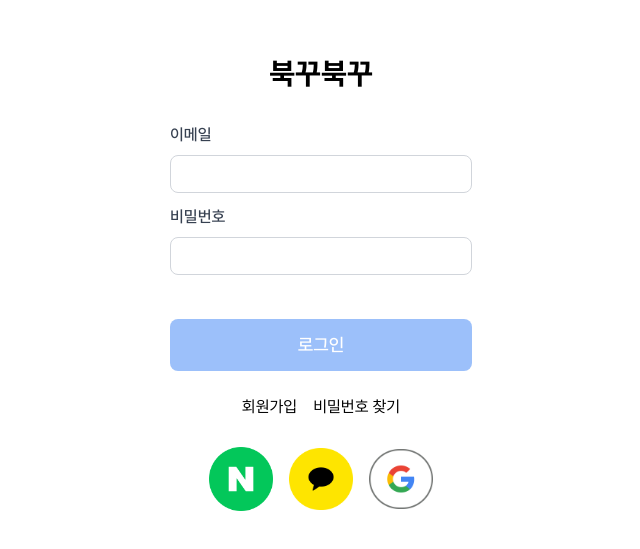
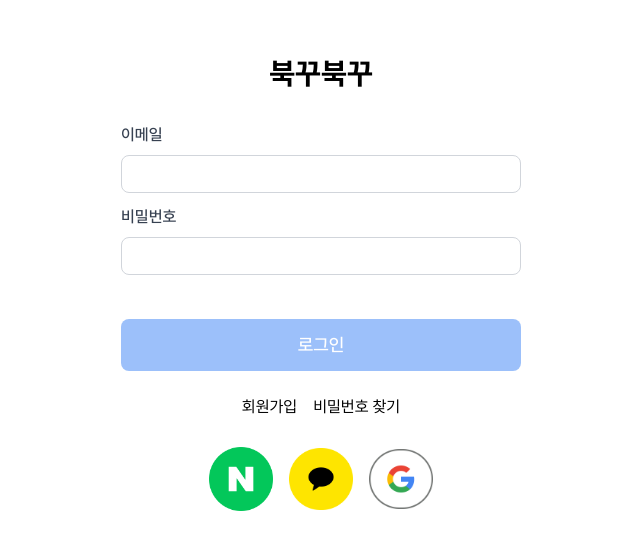
Before and after one commit to SSAFY-BOOKKOO/backend, a React (Vite) app in the folder frontend/: page /login in a window 1280 px wide. Shown: the part 119-668 px from the top of the page, without its empty margins (319-959 px from the left). Built offline with nearby package versions, Linux system fonts and the light colour scheme.

Commit message:
design: 로그인 & 회원가입 css 수정

```diff
--- a/frontend/src/components/Register/Register.jsx
+++ b/frontend/src/components/Register/Register.jsx
@@ -83,9 +83,7 @@ const Register = () => {
     <WrapContainer>
       <div className='flex flex-col justify-center items-center min-h-screen px-4 w-full'>
         <div className='w-full max-w-md'>
-          <h2 className='text-2xl font-bold mb-4 text-center px-44'>
-            회원가입
-          </h2>
+          <h2 className='text-2xl font-bold mb-4 text-center'>회원가입</h2>
           <form onSubmit={handleSubmit}>
             {step === 1 && (
               <>
--- a/frontend/src/pages/Intro.jsx
+++ b/frontend/src/pages/Intro.jsx
@@ -16,11 +16,11 @@ const Intro = () => {
           <img
             src={DecoIcon}
             alt='deco'
-            className='absolute top-0 right-0 z-0 opacity-70'
+            className='absolute top-0 right-0 -z-0 opacity-65'
           />
           <Link
             to='/login'
-            className='inline-block text-black font-medium mt-2 mb-6'
+            className='inline-block text-black font-medium mt-3 mb-5'
           >
             꾸미러 가기 →
           </Link>
--- a/frontend/src/pages/Login.jsx
+++ b/frontend/src/pages/Login.jsx
@@ -52,8 +52,8 @@ const Login = () => {
   return (
     <div className='h-screen flex items-center justify-center'>
       <WrapContainer className='flex justify-center items-center'>
-        <div className='flex justify-center  items-center '>
-          <div>
+        <div className='flex justify-center items-center w-11/12 max-w-md'>
+          <div className='w-full px-6'>
             <h2 className='text-center text-3xl font-bold mb-8'>북꾸북꾸</h2>
             <form>
               <Input
```
